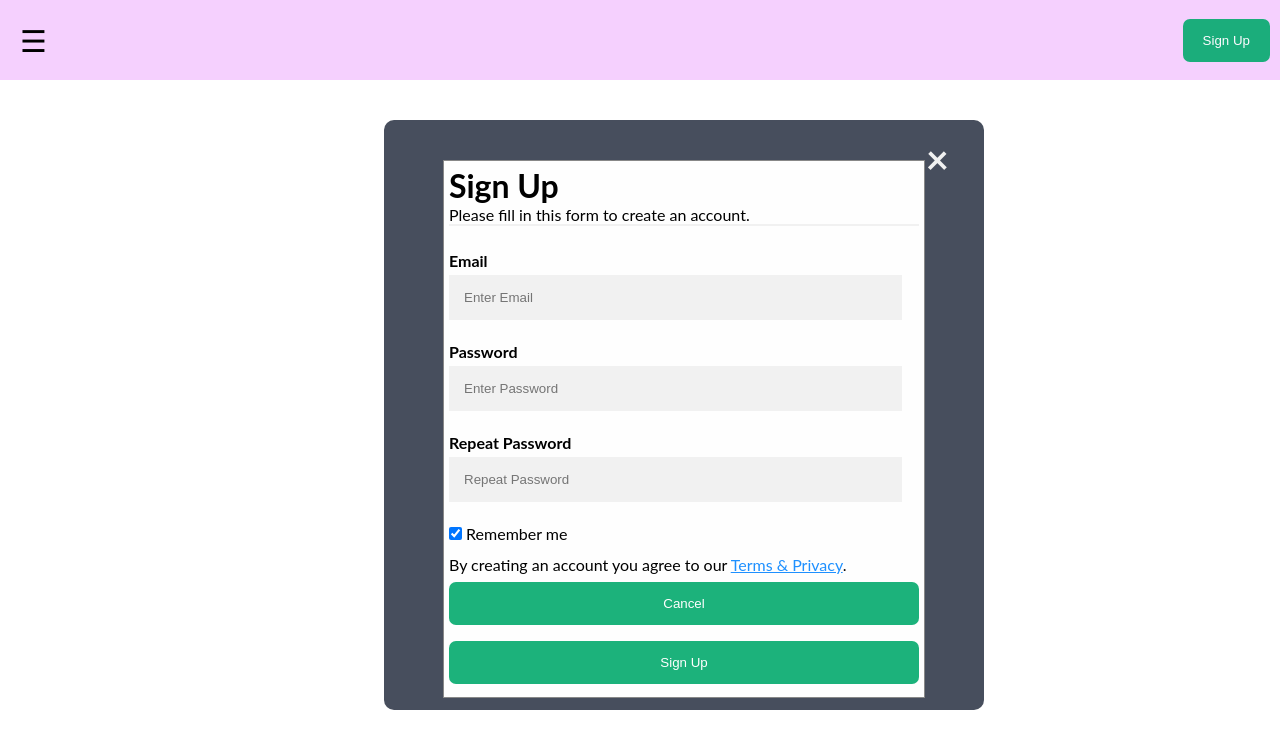
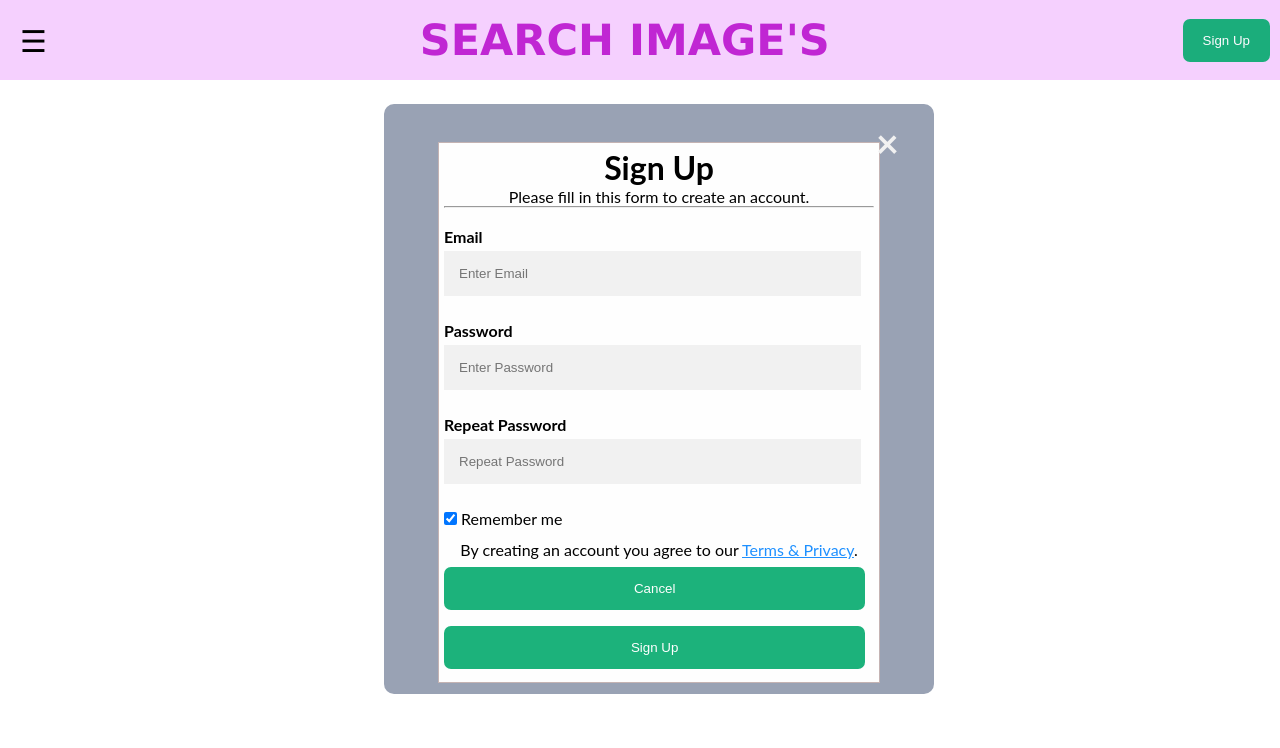
Before and after one commit to mahmudul7608/Try-new-anythink, a plain HTML site: page index.html in a window 1280 px wide. Both pictures are taken after a click on the button "Sign Up". Drawn offline with Linux system fonts and the light colour scheme.

Commit message:
complet nav and sign up button

```diff
--- a/index.html
+++ b/index.html
@@ -30,21 +30,9 @@
         >&#9776;
       </span>
 
-      <!-- <div class="topnav">
-        <div class="search-container">
-          <form action="/action_page.php">
-            <input
-              class="src-button"
-              type="text"
-              placeholder="Search.."
-              name="search"
-            />
-            <button class="src-button-icn" type="submit">
-              <i class="fa fa-search"></i>
-            </button>
-          </form>
-        </div>
-      </div> -->
+      <div class="header-text">
+        <h1>SEARCH IMAGE'S</h1>
+      </div>
 
       <!-- Sign-in and Sign-up Form -->
       <div class="from">
@@ -69,6 +57,7 @@
                 <h1>Sign Up</h1>
                 <p>Please fill in this form to create an account.</p>
                 <hr />
+                <br />
                 <label for="email"><b>Email</b></label>
                 <input
                   type="text"
--- a/style.css
+++ b/style.css
@@ -67,6 +67,12 @@ body {
 /* === togol sideber end === */
 
 /* ===== search button  ====== */
+.header-text h1 {
+  font-family: "Lucida Sans", "Lucida Sans Regular", "Lucida Grande",
+    "Lucida Sans Unicode", Geneva, Verdana, sans-serif;
+  font-size: 43px;
+  color: rgb(192 38 211);
+}
 
 /* === sign up button === */
 
@@ -74,7 +80,7 @@ input[type="text"],
 input[type="password"] {
   width: 90%;
   padding: 15px;
-  margin: 5px 0 22px 0;
+  margin: 5px 0 25px 0;
   display: inline-block;
   border: none;
   background: #f1f1f1;
@@ -97,7 +103,7 @@ input[type="password"]:focus {
   border-radius: 7px;
   border: none;
   cursor: pointer;
-  width: 100%;
+  width: 98%;
   opacity: 0.9;
 }
 
@@ -107,7 +113,7 @@ button:hover {
 
 /* Extra styles for the cancel button */
 .cancelbtn {
-  padding: 14px 20px;
+  padding: 14px 22px;
 }
 
 /* Float cancel and signup buttons and add an equal width */
@@ -121,33 +127,34 @@ button:hover {
 .container {
   padding: 5px;
 }
-
+.container h1 {
+  text-align: center;
+  justify-content: center;
+}
+.container p {
+  text-align: center;
+  justify-content: center;
+}
 /* The Modal (background) */
 .modal {
   display: none; /* Hidden by default */
   position: fixed;
   z-index: 1;
   left: 30%;
-  top: 15%;
+  top: 13%;
   border-radius: 10px;
-  width: 600px; /* Full width */
-  height: 580px; /* Full height */
-  background-color: #474e5d;
+  width: 550px;
+  height: 580px;
+  background-color: #99a2b4;
   padding-top: 10px;
 }
 
 /* Modal Content/Box */
 .modal-content {
   background-color: #fefefe;
-  margin: 5% auto 15% auto; /* 5% from the top, 15% from the bottom and centered */
-  border: 1px solid #888;
-  width: 80%; /* Could be more or less, depending on screen size */
-}
-
-/* Style the horizontal ruler */
-hr {
-  border: 1px solid #f1f1f1;
-  margin-bottom: 25px;
+  margin: 5% auto 15% auto;
+  border: 1px solid #c4b3b3;
+  width: 80%;
 }
 
 /* The Close Button (x) */
```
